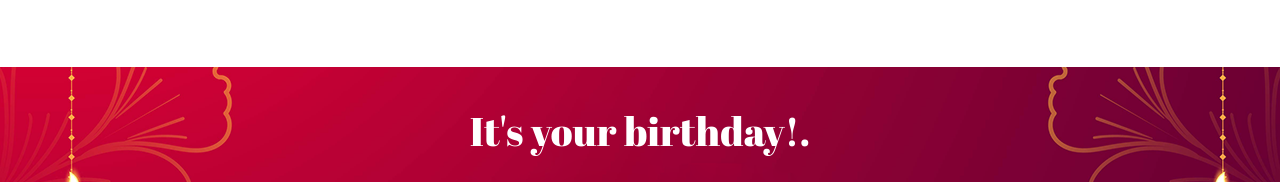
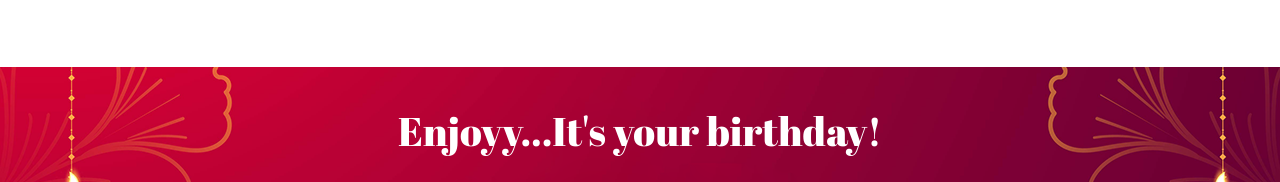
Before and after one commit to akashdeepjaiswal/bday2, a plain HTML site: page index.html in a window 1280 px wide. Shown: the part 4153-4335 px from the top of the page. Drawn offline with Linux system fonts and the light colour scheme.

Commit message:
aaaaaaaa

```diff
--- a/index.html
+++ b/index.html
@@ -172,7 +172,7 @@ Stay the same!!!!
             <div class="row">
                <div class="col-lg-12">
                   <div class="title-box">
-                     <h2  id="ttt1">It's your birthday!.</h2>
+                     <h2  id="ttt1">Enjoyy...It's your birthday!</h2>
                   </div>
                </div>
             </div>
```
